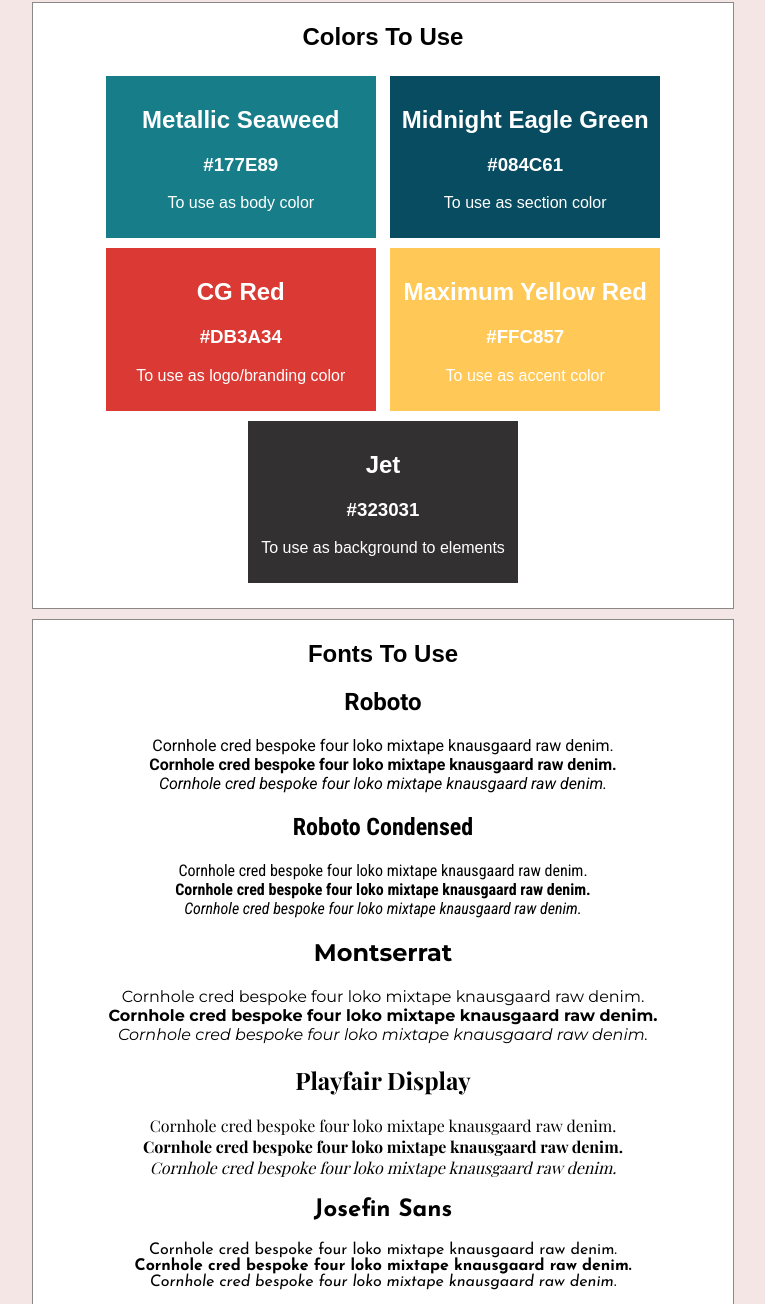
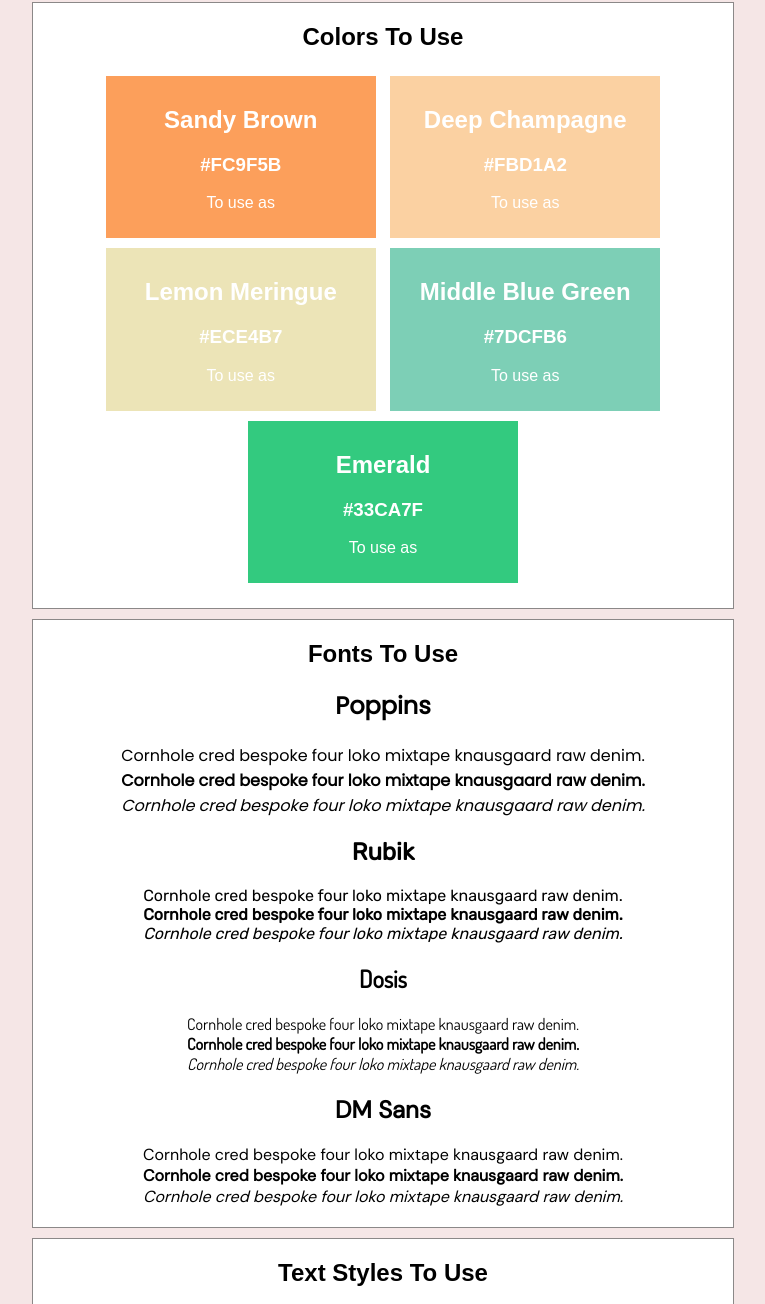
Before and after one commit to naomilk/styleguide-bashneko, a plain HTML site: page index.html in a window 1280 px wide. Shown: the part 78-1382 px from the top of the page, without its empty margins (257-1022 px from the left). Drawn offline with nearby package versions, Linux system fonts and the light colour scheme; a web font is replaced by a local one.

Commit message:
completing styleguide with color scheme and fonts

```diff
--- a/assets/style.css
+++ b/assets/style.css
@@ -21,43 +21,39 @@ section {
 }
 
 .color-1 {
-    background-color: #177E89;
+    background-color: #fc9f5b;
 }
 
 .color-2 {
-    background-color: #084C61;
+    background-color: #fbd1a2;
 }
 
 .color-3 {
-    background-color: #DB3A34;
+    background-color: #ece4b7;
 }
 
 .color-4 {
-    background-color: #FFC857;
+    background-color: #7dcfb6;
 }
 
 .color-5 {
-    background-color: #323031;
+    background-color: #33ca7f;
 }
 
 .font-1 {
-    font-family: 'Roboto';
+    font-family: 'Poppins';
 }
 
 .font-2 {
-    font-family: 'Roboto Condensed';
+    font-family: 'Rubik';
 }
 
 .font-3 {
-    font-family: 'Montserrat';
+    font-family: 'Dosis';
 }
 
 .font-4 {
-    font-family: 'Playfair Display';
-}
-
-.font-5 {
-    font-family: 'Josefin Sans';
+    font-family: 'DM Sans';
 }
 
 .bold {
@@ -77,17 +73,17 @@ section {
 .style-1 h2 {
     font-size: 30px;
     font-weight: bold;
-    font-family: 'Josefin Sans';
+    font-family: 'Poppins';
 }
 
 .style-2 h2 {
     font-size: 25px;
     font-weight: normal;
-    font-family: 'Roboto condensed';
+    font-family: 'Rubik';
 }
 
 .style-3 h2 {
     font-size: 15px;
     font-weight: lighter;
-    font-family: 'Playfair Display';
+    font-family: 'DM Sans';
 }
--- a/index.html
+++ b/index.html
@@ -5,7 +5,7 @@
     <meta htth3-equiv="X-UA-Comh3atible" content="IE=edge">
     <meta name="viewh3ort" content="width=device-width, initial-scale=1.0">
     <link rel="stylesheet" href="assets/style.css">
-    <link href="https://fonts.googleapis.com/css2?family=Josefin+Sans:ital,wght@0,400;0,700;1,400&family=Montserrat:ital,wght@0,400;0,700;1,400&family=Playfair+Display:ital,wght@0,400;0,700;1,400&family=Roboto+Condensed:ital,wght@0,400;0,700;1,400&family=Roboto:ital,wght@0,400;0,700;1,400&display=swap" rel="stylesheet">
+    <link href="https://fonts.googleapis.com/css2?family=DM+Sans&family=Dosis&family=Poppins&family=Rubik&display=swap" rel="stylesheet">
     <title>Style Guide</title>
 </head>
 <body>
@@ -17,29 +17,29 @@
         <h1>Colors To Use</h1>
         <!--color containers-->
         <div class="color-1">
-            <h2>Metallic Seaweed</h2>
-            <h3>#177E89</h3>
-            <p>To use as body color</p>
+            <h2>Sandy Brown</h2>
+            <h3>#FC9F5B</h3>
+            <p>To use as</p>
         </div>
         <div class="color-2">
-            <h2>Midnight Eagle Green</h2>
-            <h3>#084C61</h3>
-            <p>To use as section color</p>
+            <h2>Deep Champagne</h2>
+            <h3>#FBD1A2</h3>
+            <p>To use as</p>
         </div>
         <div class="color-3">
-            <h2>CG Red</h2>
-            <h3>#DB3A34</h3>
-            <p>To use as logo/branding color</p>
+            <h2>Lemon Meringue</h2>
+            <h3>#ECE4B7</h3>
+            <p>To use as</p>
         </div>
         <div class="color-4">
-            <h2>Maximum Yellow Red</h2>
-            <h3>#FFC857</h3>
-            <p>To use as accent color</p>
+            <h2>Middle Blue Green</h2>
+            <h3>#7DCFB6</h3>
+            <p>To use as</p>
         </div>
         <div class="color-5">
-            <h2>Jet</h2>
-            <h3>#323031</h3>
-            <p>To use as background to elements</p>
+            <h2>Emerald</h2>
+            <h3>#33CA7F</h3>
+            <p>To use as</p>
         </div>
     </section>
 
@@ -48,31 +48,25 @@
         <h1>Fonts To Use</h1>
         <!--font containers-->
         <div class="font-1">
-            <h2>Roboto</h2>
+            <h2>Poppins</h2>
             <div class="normal">Cornhole cred bespoke four loko mixtape knausgaard raw denim.</div>
             <div class="bold">Cornhole cred bespoke four loko mixtape knausgaard raw denim.</div>
             <div class="italic">Cornhole cred bespoke four loko mixtape knausgaard raw denim.</div>
         </div>
         <div class="font-2">
-            <h2>Roboto Condensed</h2>
+            <h2>Rubik</h2>
             <div class="normal">Cornhole cred bespoke four loko mixtape knausgaard raw denim.</div>
             <div class="bold">Cornhole cred bespoke four loko mixtape knausgaard raw denim.</div>
             <div class="italic">Cornhole cred bespoke four loko mixtape knausgaard raw denim.</div>
         </div>
         <div class="font-3">
-            <h2>Montserrat</h2>
+            <h2>Dosis</h2>
             <div class="normal">Cornhole cred bespoke four loko mixtape knausgaard raw denim.</div>
             <div class="bold">Cornhole cred bespoke four loko mixtape knausgaard raw denim.</div>
             <div class="italic">Cornhole cred bespoke four loko mixtape knausgaard raw denim.</div>
         </div>
         <div class="font-4">
-            <h2>Playfair Display</h2>
-            <div class="normal">Cornhole cred bespoke four loko mixtape knausgaard raw denim.</div>
-            <div class="bold">Cornhole cred bespoke four loko mixtape knausgaard raw denim.</div>
-            <div class="italic">Cornhole cred bespoke four loko mixtape knausgaard raw denim.</div>
-        </div>
-        <div class="font-5">
-            <h2>Josefin Sans</h2>
+            <h2>DM Sans</h2>
             <div class="normal">Cornhole cred bespoke four loko mixtape knausgaard raw denim.</div>
             <div class="bold">Cornhole cred bespoke four loko mixtape knausgaard raw denim.</div>
             <div class="italic">Cornhole cred bespoke four loko mixtape knausgaard raw denim.</div>
```
Also changed, not shown: 2 other files.
